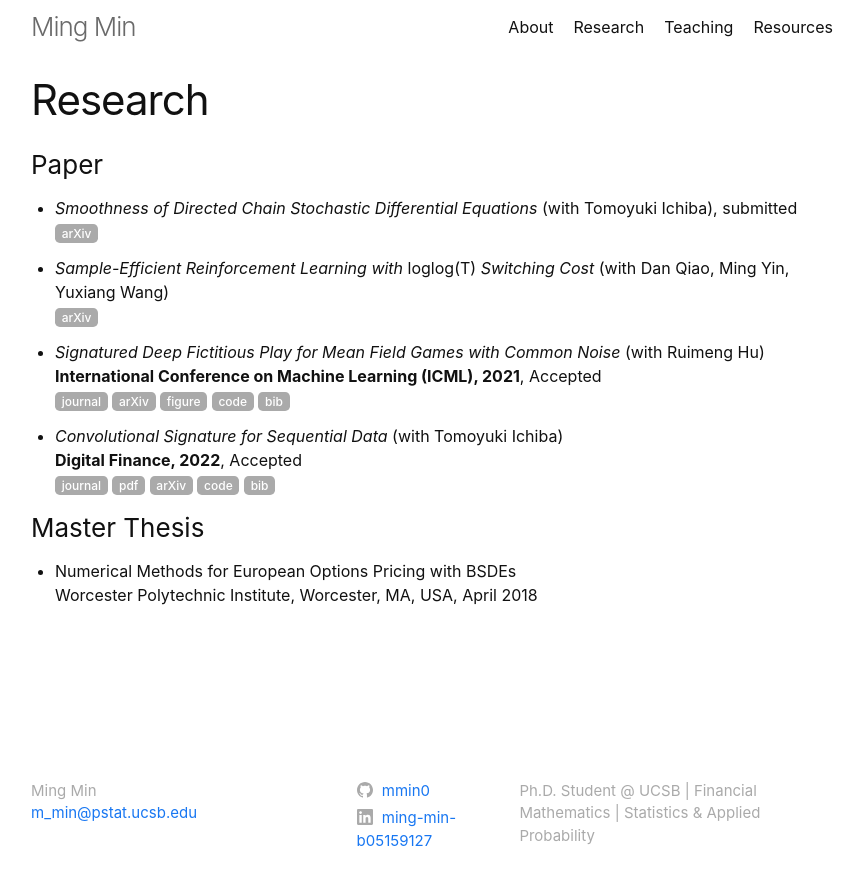
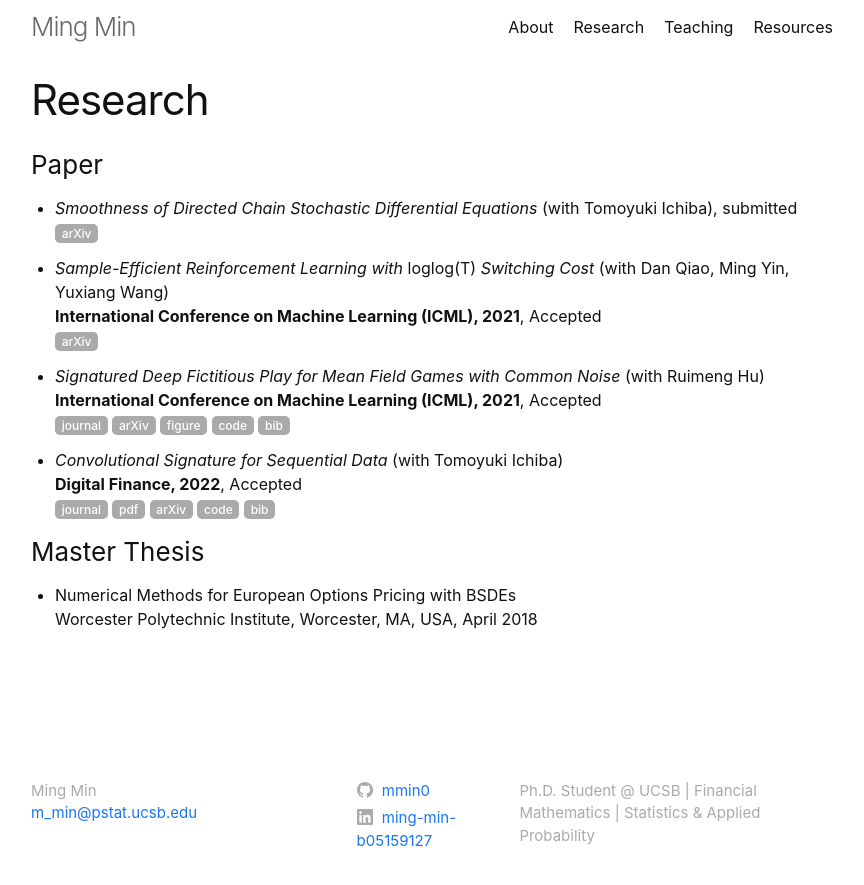
Before and after one commit to mmin0/mmin0.github.io, a Jekyll site: the page built from publications/index.md, in a window 1280 px wide. Shown: the top 885 px of the page, without its empty margins (208-1072 px from the left). Built offline with Jekyll 4.4.1, drawn with Linux system fonts in a browser that asks for light colours.

Commit message:
Update index.md

```diff
--- a/publications/index.md
+++ b/publications/index.md
@@ -7,6 +7,7 @@ title: Research
   [<span class="label label-grey">arXiv</span>](https://arxiv.org/abs/2202.09354)
 
 * *Sample-Efficient Reinforcement Learning with* loglog(T) *Switching Cost* (with Dan Qiao, Ming Yin, Yuxiang Wang)\
+  **International Conference on Machine Learning (ICML), 2021**, Accepted
   [<span class="label label-grey">arXiv</span>](https://arxiv.org/abs/2202.06385)
 
 
```
